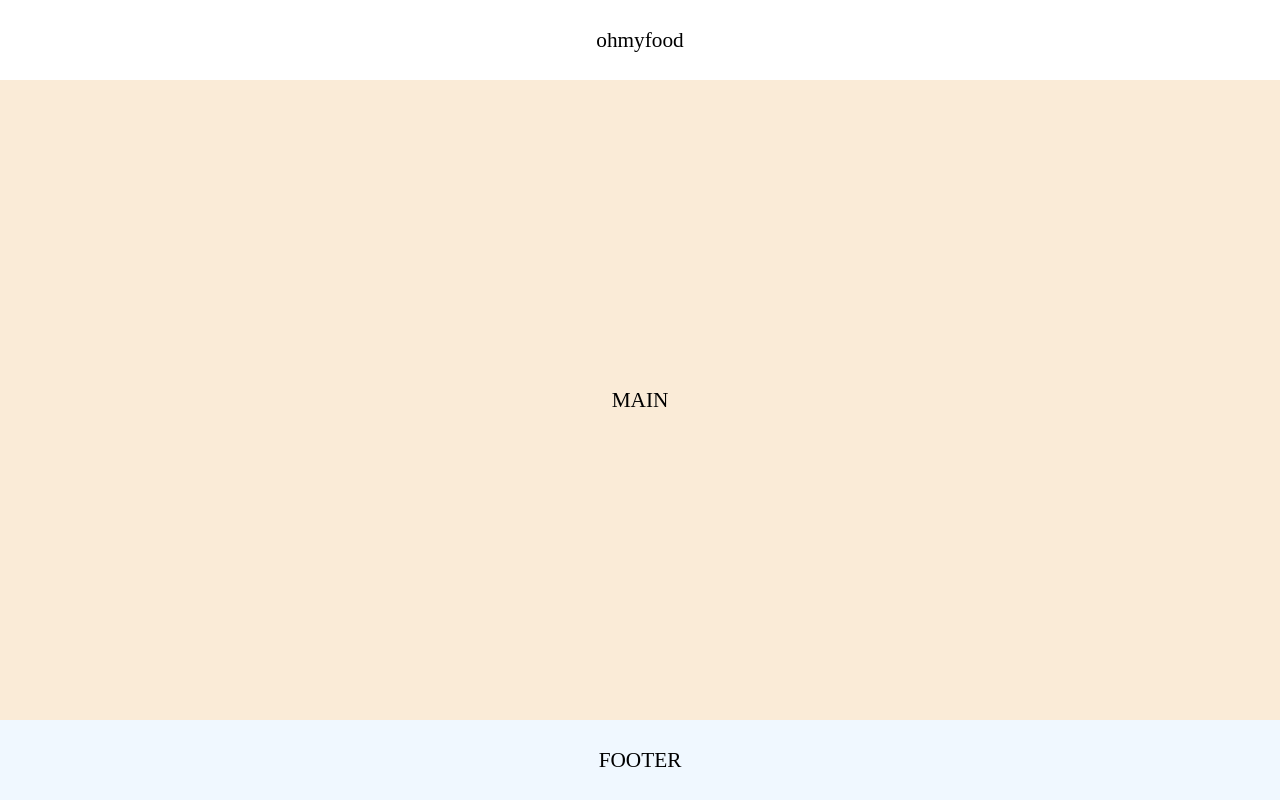
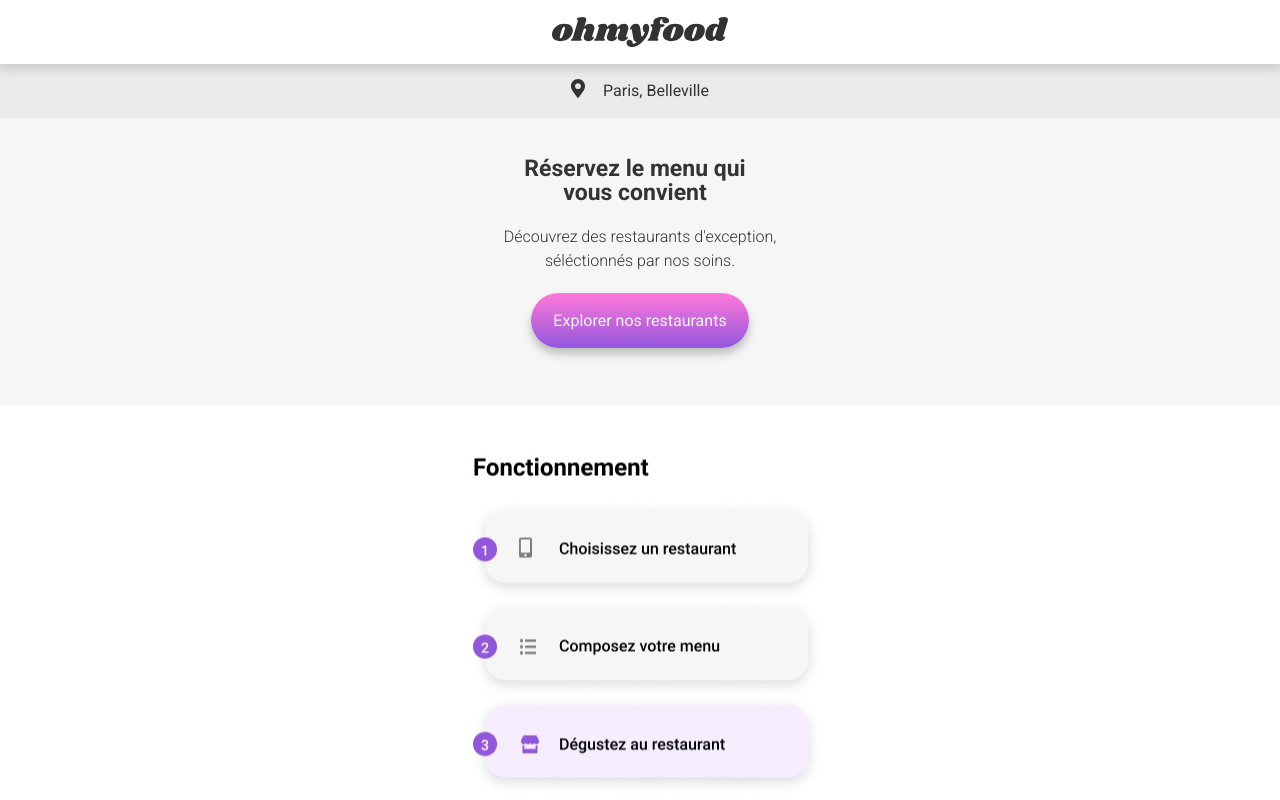
Before and after one commit to ipopop/eb-dev_OC_p3, a plain HTML site: page index.html in a window 1280 px wide. Shown: the top 800 px of the page. Drawn offline with Linux system fonts and the light colour scheme; a web font is replaced by a local one.

Commit message:
add header, map, banner & footer sections

```diff
--- a/index.html
+++ b/index.html
@@ -1,35 +1,71 @@
 <!DOCTYPE html>
 <html lang="fr">
+
 <head>
     <meta charset="UTF-8">
     <meta http-equiv="X-UA-Compatible" content="IE=edge">
-    <meta name="theme-color" content="#9356DC"/>
+    <meta name="theme-color" content="#9356DC" />
     <meta name="viewport" content="width=device-width">
     <meta name="robots" content="follow">
-    <meta name="description" content="this project is just a web dev student exercice. Ohmyfood! est une entreprise de commande de repas en ligne. Notre concept permet aux utilisateurs de composer leur propre menu et réduire leur temps d’attente dans les restaurants car leur menu est préparé à l’avance. Plus de perte de temps à consulter la carte !">
+    <meta name="description"
+        content="this project is just a web dev student exercice. Ohmyfood! est une entreprise de commande de repas en ligne. Notre concept permet aux utilisateurs de composer leur propre menu et réduire leur temps d’attente dans les restaurants car leur menu est préparé à l’avance. Plus de perte de temps à consulter la carte !">
     <meta property="og:title" content="ohmyfood! Paris" />
     <meta property="og:type" content="home page" />
     <meta property="og:url" content="https://ipopop.github.io/eb-dev_OC_p3" />
-    <meta property="og:image" content="https://ipopop.github.io/eb-dev_OC_p3/assets/logo/ohmyfood.svg" />
+    <meta property="og:image" content="https://ipopop.github.io/eb-dev_OC_p3/assets/logo/logo-ohmyfood.svg" />
     <meta property="og:site_name" content="ohmyfood! Paris" />
-    <meta property="og:description" content="ohmyfood! Paris - commander son menu au restaurant dès la reservation"/>
-    <link rel="apple-touch-icon" sizes="180x180" href="https://ipopop.github.io/eb-dev_OC_p3/assets/favicon/apple-touch-icon.png">
-    <link rel="icon" type="image/png" sizes="32x32" href="https://ipopop.github.io/eb-dev_OC_p3/assets/favicon/favicon-32x32.png">
-    <link rel="icon" type="image/png" sizes="16x16" href="https://ipopop.github.io/eb-dev_OC_p3/assets/favicon/favicon-16x16.png">
+    <meta property="og:description" content="ohmyfood! Paris - commander son menu au restaurant dès la reservation" />
+    <link rel="apple-touch-icon" sizes="180x180"
+        href="https://ipopop.github.io/eb-dev_OC_p3/assets/favicon/apple-touch-icon.png">
+    <link rel="icon" type="image/png" sizes="32x32"
+        href="https://ipopop.github.io/eb-dev_OC_p3/assets/favicon/favicon-32x32.png">
+    <link rel="icon" type="image/png" sizes="16x16"
+        href="https://ipopop.github.io/eb-dev_OC_p3/assets/favicon/favicon-16x16.png">
     <link rel="manifest" href="https://ipopop.github.io/eb-dev_OC_p3/assets/favicon/site.webmanifest">
     <link rel="preload" href="css/style.css" as="style">
     <link rel="stylesheet" href="css/style.css">
     <title>ohmyfood! Paris - commander son menu au restaurant dès la reservation</title>
 </head>
+
 <body>
-    <header>
-        <H1>ohmyfood</H1>
+    <header class="logo grid-center">
+        <img src="assets/logo/logo-ohmyfood.svg" alt="ohmyfood">
     </header>
-    <main>
-        <h2>MAIN</h2>
+    <main class="grid-center">
+        <section class="map h-center">
+            <img class="fa-ico map-marker" src="assets/icon/map-marker-alt.svg" alt="map marker icon">
+            <p>Paris, Belleville</p>
+        </section>
+        <section class="banner h-center">
+            <div class="banner__content h-center">
+                <h2>Réservez le menu qui vous convient</h2>
+                <p>Découvrez des restaurants d'exception, séléctionnés par nos soins.</p>
+            </div>
+            <a href="#">
+                <button class="btn banner__btn">Explorer nos restaurants</button>
+            </a>
+        </section>
+        <section class="main-block grid-center">
+            <img src="assets/img/main-center.jpg" alt="main content">
+        </section>
     </main>
     <footer>
-        <h2>FOOTER</h2>
+        <a href="#"><img src="assets/logo/logo-ohmyfood-2.svg" alt="ohmyfood"></a>
+        <div class="footer__content">
+            <a href="#"><img class="fa-ico utensils" src="assets/icon/utensils.svg" alt="utensils icon">
+                <p>Proposer un restaurant</p>
+            </a>
+            <a href="#"><img class="fa-ico hands-helping" src="assets/icon/hands-helping.svg" alt="hands helping icon">
+                <p>Devenir partenaire</p>
+            </a>
+            <a href="#">
+                <p>Mentions légales</p>
+            </a>
+            <a href="#">
+                <p>Contact</p>
+            </a>
+        </div>
     </footer>
 </body>
+
 </html>
--- a/scss/style.scss
+++ b/scss/style.scss
@@ -6,30 +6,52 @@
 $primary: #9356DC;
 $secondary: #FF79DA;
 $tertiary: #99E2D0;
+$darkgrey: #353535;
+$dark: #333;
+$light: rgba(255, 255, 255, 0.75);
+$xtra-light: #f6f6f6;
+$shadow: 0px 6px 8px #bdbdbd;
 
 /* ---- reset & common styles ---- */
-*, ::before, ::after {
+*,
+::before,
+::after {
     margin: 0;
     padding: 0;
     box-sizing: border-box;
 }
 
-:focus{
+:focus {
     outline: none;
 }
 
 html {
     line-height: 1.5rem;
-    color: black;
+    color: $dark;
     scroll-behavior: smooth;
 }
 
-html, input#search__input, button {
+html,
+input#search__input,
+button,
+p {
     font-family: 'Roboto', sans-serif;
+    font-size: 1rem;
 }
 
-body, ul, h1, h2, h3, p, button, div, a, a:visited, a:hover {
+body,
+ul,
+h1,
+h2,
+h3,
+p,
+button,
+div,
+a,
+a:visited,
+a:hover {
     text-decoration: none;
+    color: $dark;
 }
 
 main {
@@ -40,16 +62,22 @@
 /* ---- end reset & common styles ---- */
 
 /* ---- basic HTML elements ---- */
-h1, h2 {
+h1, h2, h3 {
+    font-weight: 700;
+}
+
+h2 {
     font-size: 1.33rem;
+
 }
 
 h3 {
     font-size: 1.125rem;
 }
 
-a, button, .card {
-    color: black;
+a,
+button,
+.card {
     transform: scale(1);
     transition: all .5s cubic-bezier(.25, .45, .45, .95)
 }
@@ -68,35 +96,158 @@
     image-rendering: auto;
 }
 
-button {
-    background: white;
+.btn {
     cursor: pointer;
     font-size: 1rem;
     border: none;
+    text-decoration: none;
+    text-align: center;
+}
+/* ---- end basic HTML elements ---- */
+
+/* ---- flex center ---- */
+.h-center {
+    display: flex;
+    justify-content: center;
 }
 
-// page parts
+.v-center {
+    display: flex;
+    align-items: center;
+}
+/* ---- end flex center ---- */
 
-header, main, footer {
+.grid-center {
     display: grid;
     place-items: center;
+}
+
+/* ---- placeholder img & icons width & height ---- */
+.img {
+    width: 95px;
+    height: 45px;
+}
+
+.fa-ico {
+    width: 20.8px;
+}
+/* ---- end placeholder img & icons width & height ---- */
+
+// page parts
+header {
+    position: sticky;
+    top: 0;
+    background-color: $light;
+    min-height: 64px;
+    z-index: 10;
+    box-shadow: $shadow;
+}
+
+.main-block,
+footer {
     font-family: 'Shrikhand', serif;
 }
 
-header {
-    background-color: #FFFFFF;
-    min-height: 10vh;
-    max-height: fit-content;
+// header
+.logo {
+    box-shadow: 0px 6px 8px rgba(51, 51, 51, 0.15);
+    width: 100%;
+    height: 100%;
+    z-index: 1;
 }
 
-main {
-    background-color: antiquewhite;
-    min-height: 80vh;
-    max-height: fit-content;
+h1 {
+    font-size: 30px;
 }
 
+
+// map zone
+.map {
+    width: 100%;
+    align-items: flex-start;
+    padding: 15px;
+    background: #eaeaea;
+}
+
+.map-marker {
+    width: 14px;
+    margin-right: 18px;
+}
+
+// banner
+.banner {
+    height: 288px;
+    padding: 20px;
+    background-color: $xtra-light;
+    width: 100%;
+}
+
+.banner, .banner__content {
+    flex-direction: column;
+    text-align: center;
+    margin: auto;
+}
+
+.banner h2 {
+    font-size: 23px;
+    max-width: 250px;
+    margin: 20px;
+}
+
+.banner__content p {
+    font-weight: 300;
+    max-width: 300px;
+}
+
+.banner__btn {
+    color: $xtra-light;
+    padding: 18px 22px;
+    box-shadow: $shadow;
+    background: $primary;
+    background: -moz-linear-gradient(top, $secondary 0%, $primary 100%);
+    background: -webkit-linear-gradient(top, $secondary 0%, $primary 100%);
+    background: linear-gradient(to bottom, $secondary 0%, $primary 100%);
+    -webkit-border-radius: 28px;
+    -moz-border-radius: 28px;
+    border-radius: 28px;
+    margin: 20px 0 40px;
+    max-width: 218px;
+
+    &:hover {
+        background: -moz-linear-gradient(top, $primary 0%, $secondary 100%);
+        background: -webkit-linear-gradient(top, $primary 0%, $secondary 100%);
+        background: linear-gradient(to bottom, $primary 0%, $secondary 100%);
+    }
+}
+
+// main block
+.main-block img {
+    width: 100%;
+    height: auto;
+}
+
+// footer
 footer {
-    background-color: aliceblue;
-    min-height: 10vh;
-    max-height: fit-content;
+    background-color: $darkgrey;
+    height: 197px;
+    padding: 20px 25px;
+    text-align: left;
 }
+
+.footer__content {
+    margin-top: 20px;
+}
+
+footer img {
+    height: 18px;
+    margin-right: 10px;
+}
+
+footer a {
+    display: flex;
+    margin-top: 3px;
+}
+
+footer p {
+    color: $xtra-light;
+}
```
Also changed, not shown: assets/icon/hands-helping.svg (added), assets/icon/map-marker-alt.svg (added), assets/icon/utensils.svg (added), assets/img/main-center.jpg (added), assets/logo/logo-ohmyfood-2.svg (added), assets/logo/logo-ohmyfood.svg (added), css/style.css, 1 other file.
